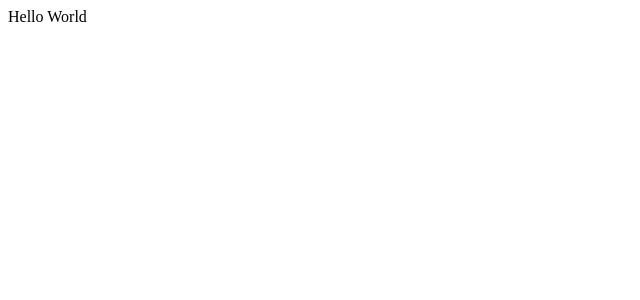
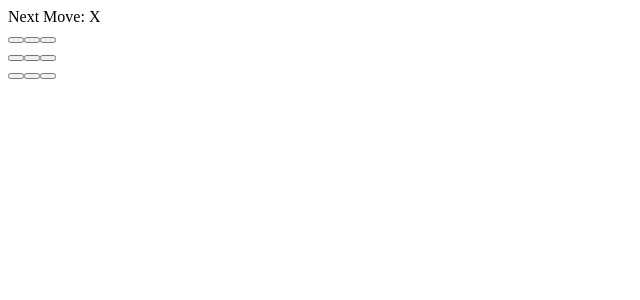
Before and after one commit to okoyecharles/learn-nextjs, a Next.js app: page / in a window 1280 px wide. Shown: the top 300 px of the page, without its empty margins (0-640 px from the left). Built offline with nearby package versions, Linux system fonts and the light colour scheme.

Commit message:
Create tic-tac-toe game with react docs

```diff
--- a/app/page.js
+++ b/app/page.js
@@ -1,5 +1,85 @@
+"use client"
+import { useState, useEffect } from "react"
+
 export default function Home() {
   return (
-	<div>Hello World</div>
+    <Board />
   )
 }
+
+function Board() {
+  const [moves, setMoves] = useState(Array(9).fill(null));
+  const [xIsNext, setXIsNext] = useState(true);
+  const [status, setStatus] = useState(null);
+  const [won, setWon] = useState(false);
+
+  useEffect(() => {
+    const winner = calculateWinner()
+    if (winner) {
+      setWon(true)
+      setStatus(`Winner is ${winner}`);
+    } else {
+      setStatus(`Next Move: ${xIsNext ? 'X' : 'O'}`);
+    }
+  }, [xIsNext]);
+
+  const handleClick = (i) => {
+    if (moves[i] || won) return;
+
+    const newMoves = moves?.slice();
+    newMoves[i] = xIsNext ? "X" : "O"
+    setXIsNext(prev => !prev)
+    setMoves(newMoves)
+  }
+
+  const calculateWinner = () => {
+    const wins = [
+      [0, 1, 2],
+      [3, 4, 5],
+      [6, 7, 8],
+      [0, 3, 6],
+      [1, 4, 7],
+      [2, 5, 8],
+      [0, 4, 8],
+      [2, 4, 6],
+    ]
+
+    for (const win of wins) {
+      const [a, b, c] = win;
+      if (moves[a] !== null & moves[a] === moves[b] & moves[a] === moves[c]) {
+        return moves[a];
+      }
+    }
+
+    return null
+  }
+
+  return (
+    <>
+      <div className="status">{status}</div>
+      <div className="board-row">
+        <Square onClick={() => handleClick(0)} value={moves[0]}/>
+        <Square onClick={() => handleClick(1)} value={moves[1]}/>
+        <Square onClick={() => handleClick(2)} value={moves[2]}/>
+      </div>
+      <div className="board-row">
+        <Square onClick={() => handleClick(3)} value={moves[3]}/>
+        <Square onClick={() => handleClick(4)} value={moves[4]}/>
+        <Square onClick={() => handleClick(5)} value={moves[5]}/>
+      </div>
+      <div className="board-row">
+        <Square onClick={() => handleClick(6)} value={moves[6]}/>
+        <Square onClick={() => handleClick(7)} value={moves[7]}/>
+        <Square onClick={() => handleClick(8)} value={moves[8]}/>
+      </div>
+    </>
+  )
+}
+
+function Square({ value, onClick }) {
+  return (
+    <button onClick={onClick} styles={{ height: '5px', width: '5px' }}>
+      {value || ' '}
+    </button>
+  )
+}
```
